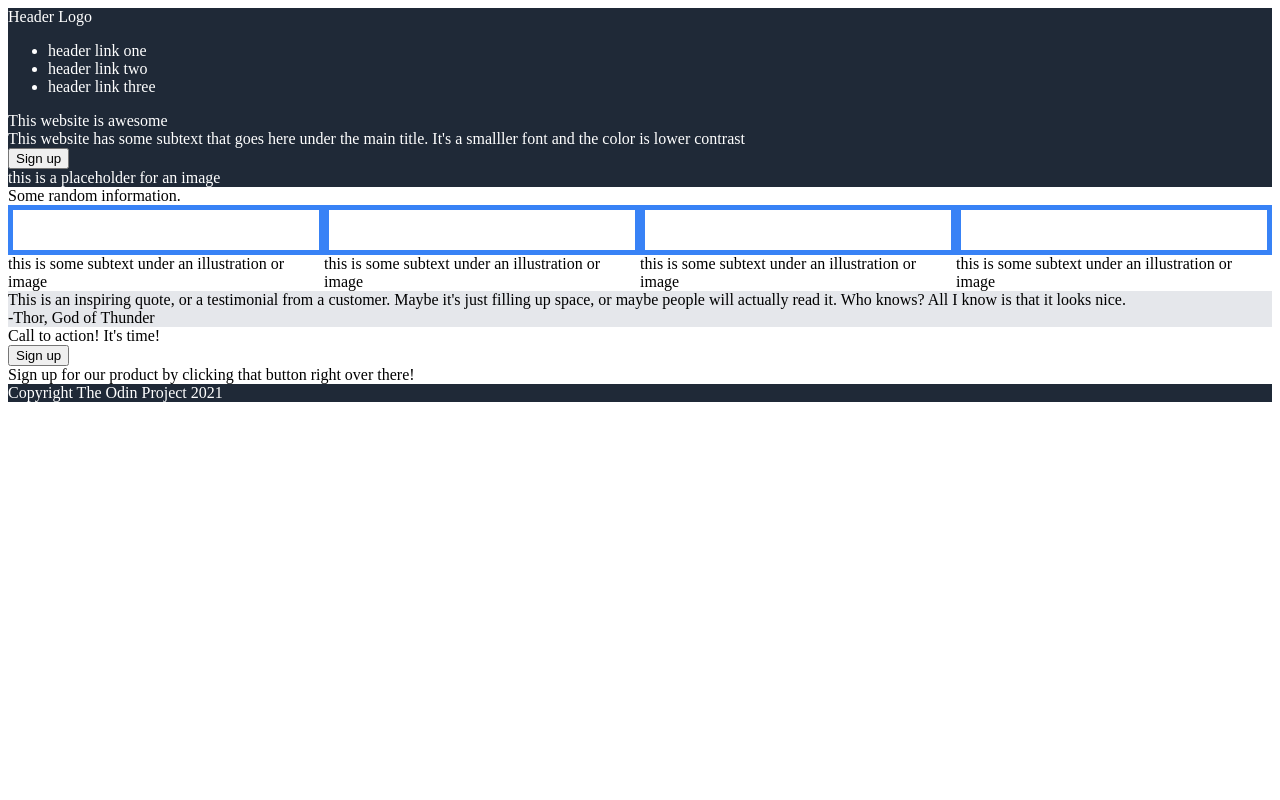
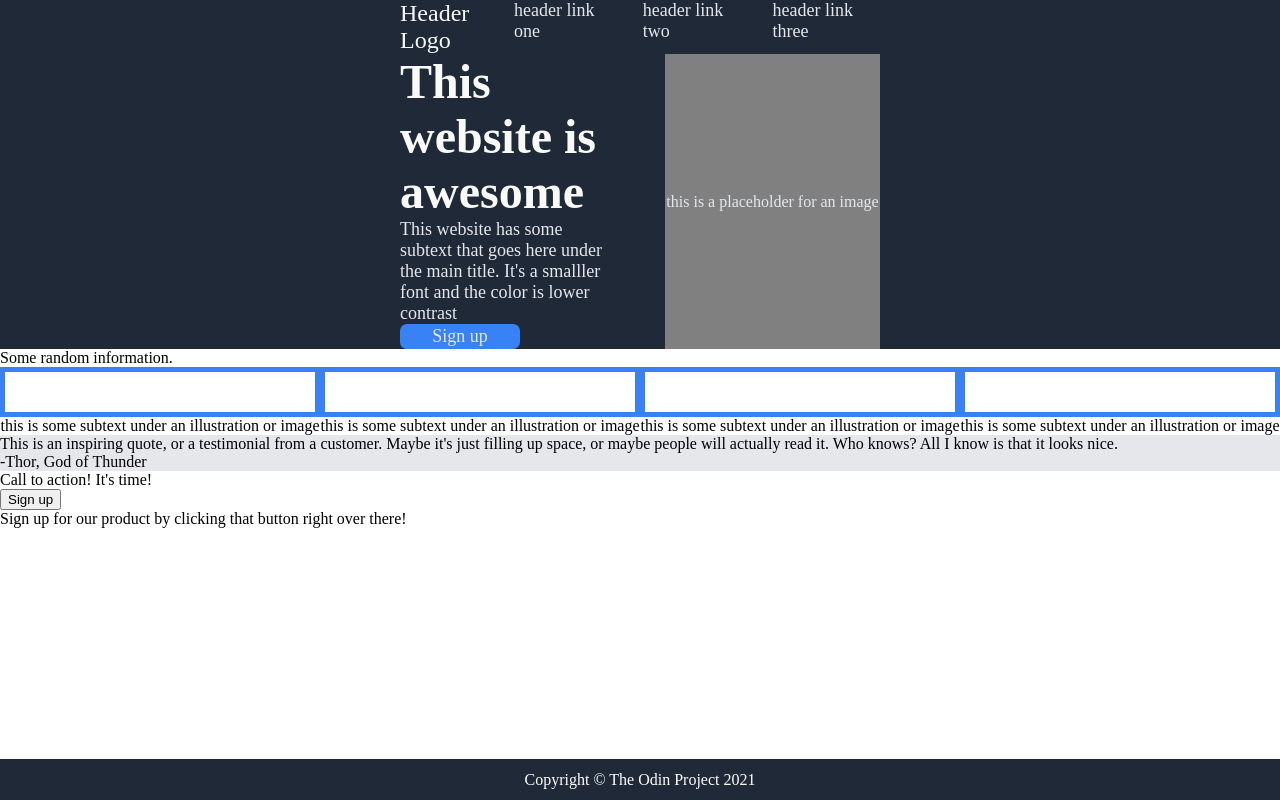
Before and after one commit to ArtanaFio/Odin-Landing-Page, a plain HTML site: page index.html in a window 1280 px wide. Drawn offline with Linux system fonts and the light colour scheme.

Commit message:
Add and edit flexbox features
Change the display of various elements to "flex" to align various
elements in particularly ways. Change margin within the header-container
 and add flex values to the header-container, content, and footer divs
to position them in such a way that more then half the webpage is taken
up by content, the header-container is slightly smaller than the content
and the footer takes little space at the bottom of the page.

```diff
--- a/index.css
+++ b/index.css
@@ -1,18 +1,94 @@
 /* index.css to style index.html of Odin-Landing-Page */
 
 body {
+    height: 100vh;
     display: flex;
     flex-direction: column;
+    margin: 0;
 }
 
 .header-container {
     background: #1F2937;
-    color: #ffffff;
+    display: flex;
+    flex-direction: column;
+    flex: 5;
 }
 
 .content {
     display: flex;
     flex-direction: column;
+    flex: 10;
+}
+
+.footer {
+    background: #1f2937;
+    color: #ffffff;
+    flex: 1;
+    display: flex;
+    justify-content: center;
+    align-items: center;
+}
+
+.awesome {
+    font-size: 48px;
+    font-weight: 900;
+    color:rgb(249, 250, 248);
+}
+
+.header-logo {
+    color: #f9faf8;
+    font-size: 24px;
+}
+
+.header-text,
+.links {
+    font-size: 18px;
+    color: #e5e7eb;
+}
+
+ul {
+    list-style: none;
+    margin: 0;
+    padding: 0;
+    display: flex;
+    gap: 30px;
+}
+
+.header {
+    display: flex;
+    justify-content: space-between;
+    margin: 0px 400px;
+}
+
+.sign-up {
+    background: #3882f6;
+    color: #e5e7eb;
+    font-size: 18px;
+    border-radius: 7px;
+    width: 100px;
+    text-align: center;
+    padding: 2px 10px;
+}
+
+.right {
+    display: flex;
+    background: gray;
+    color: #e5e7eb;
+    justify-content: center;
+    align-items: center;
+
+}
+
+.top {
+    display: flex;
+    justify-content: center;
+    margin: 0px 400px;
+    gap: 50px;
+}
+
+.left,
+.right {
+    flex: 1;
 }
 
 .white-content {
@@ -39,8 +115,3 @@ body {
 .last-content {
     backgroud: #ffffff;
 }
-
-.footer {
-    background: #1f2937;
-    color: #ffffff;
-}
--- a/index.html
+++ b/index.html
@@ -15,13 +15,19 @@
                     <li>header link three</li>
                 </ul>
             </div>
+
             <div class="top">
-                <div class="awesome">This website is awesome</div>
-                <div class="header-text">This website has some subtext that goes here under the main title. It's a smalller font and the color is lower contrast</div>
-                <button class="sign-up">Sign up</button>
-                <div class="placeholder">this is a placeholder for an image</div>
+                <div class="left">
+                    <div class="awesome">This website is awesome</div>
+                    <div class="header-text">This website has some subtext that goes here under the main title. It's a smalller font and the color is lower contrast</div>
+                    <div class="sign-up">Sign up</div>
+                </div>
+                <div class="right">this is a placeholder for an image</div>
             </div>
         </div>
+
+
+
         <div class="content">
             <div class="white-content">
                 <div class="random">Some random information.</div>
@@ -56,6 +62,9 @@
                 </div>
             </div>
         </div>
-        <div class="footer">Copyright The Odin Project 2021</div>
+
+
+
+        <div class="footer">Copyright &#169 The Odin Project 2021</div>
     </body>
 </html>
```
